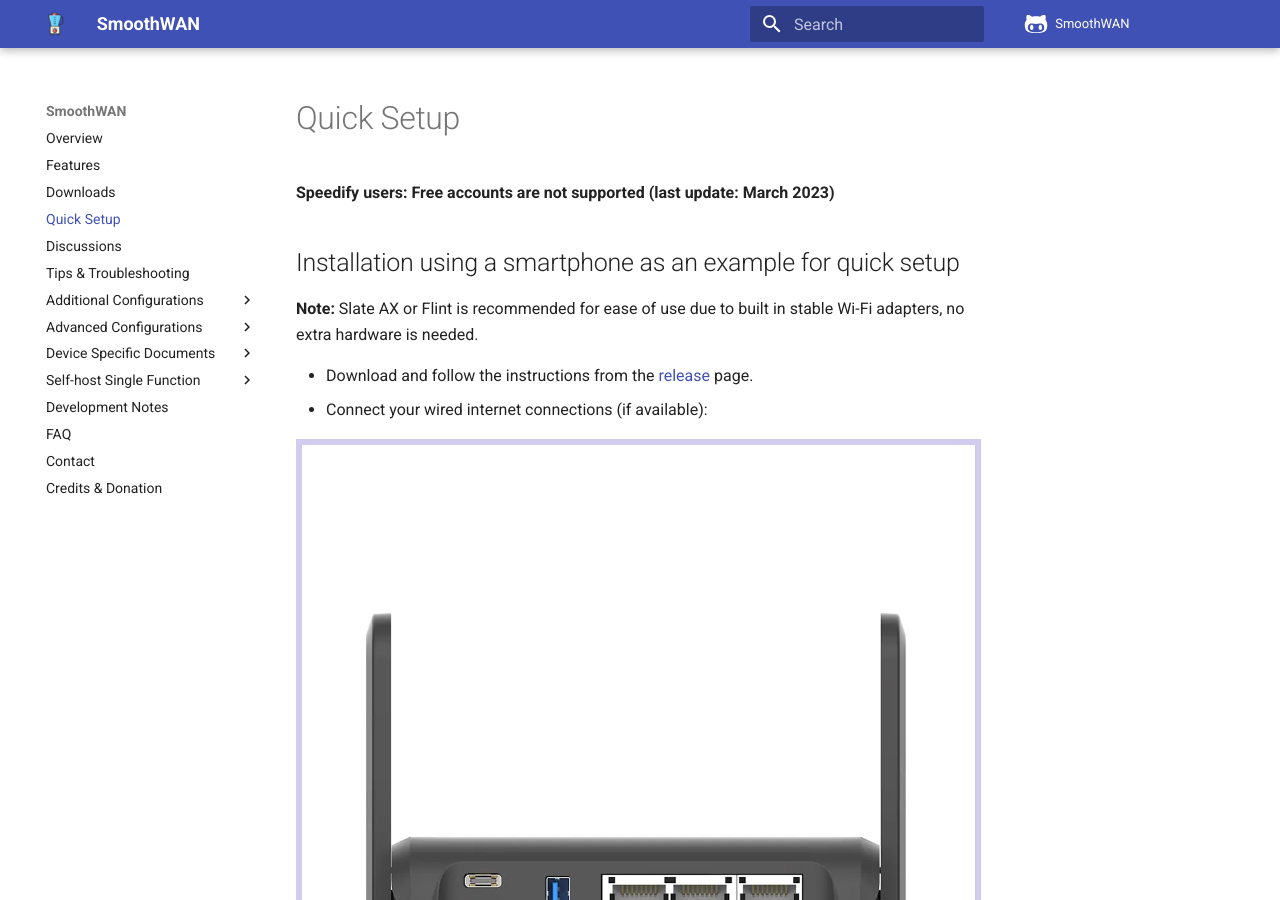
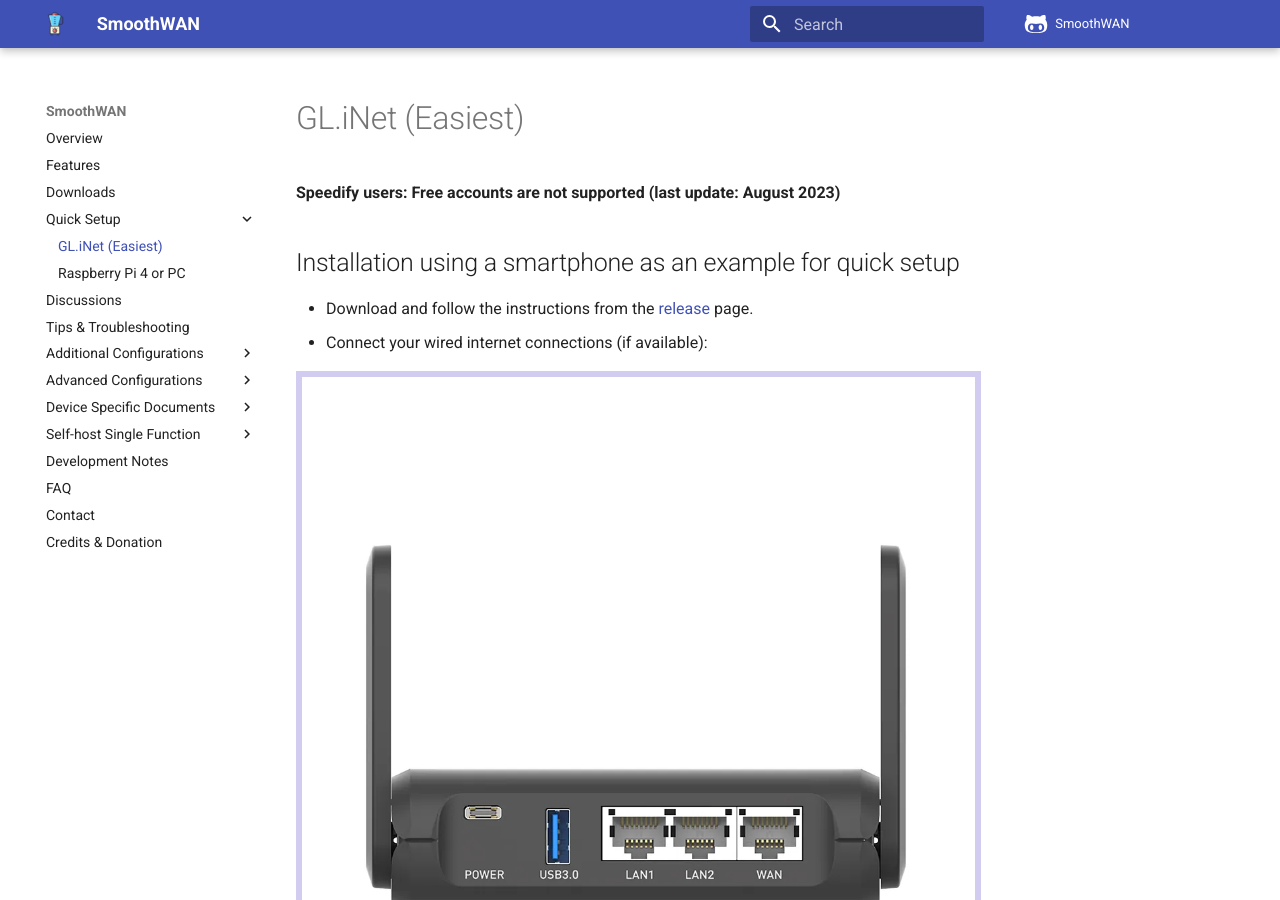
Before and after one commit to SmoothWAN/SmoothWAN-docs, an MkDocs documentation site: the page built from docs/setup-glinet.md, in a window 1280 px wide and 900 px high. Built offline with MkDocs 1.6.1 and Material for MkDocs 9.7.7, drawn with Linux system fonts in a browser that asks for light colours; comment, search, counter and statistics services are not loaded.

Commit message:
Add Pi4 quick setup

```diff
--- a/docs/installation.md
+++ b/docs/setup-glinet.md
@@ -1,6 +1,5 @@
-<b>Speedify users: Free accounts are not supported (last update: March 2023)</b>
+<b>Speedify users: Free accounts are not supported (last update: August 2023)</b>
 <h2>Installation using a smartphone as an example for quick setup</h2>
-<b>Note:</b> Slate AX or Flint is recommended for ease of use due to built in stable Wi-Fi adapters, no extra hardware is needed.<br>
 
 - Download and follow the instructions from the [release](https://github.com/TalalMash/SmoothWAN/releases) page. <br>
 - Connect your wired internet connections (if available): <br>
--- a/mkdocs.yml
+++ b/mkdocs.yml
@@ -29,7 +29,9 @@
   - Overview: 'index.md'
   - Features: 'features.md'
   - Downloads: "https://github.com/TalalMash/SmoothWAN/releases"
-  - Quick Setup: 'installation.md'
+  - 'Quick Setup':
+    - 'GL.iNet (Easiest)': 'setup-glinet.md'
+    - 'Raspberry Pi 4 or PC': 'setup-pi4-others.md'
   - Discussions: "https://smoothwan.discourse.group"
   - Tips & Troubleshooting: 'tips.md'
   - 'Additional Configurations':
```
Also changed, not shown: docs/setup-pi4-others.md (added, +66 -0 lines).
